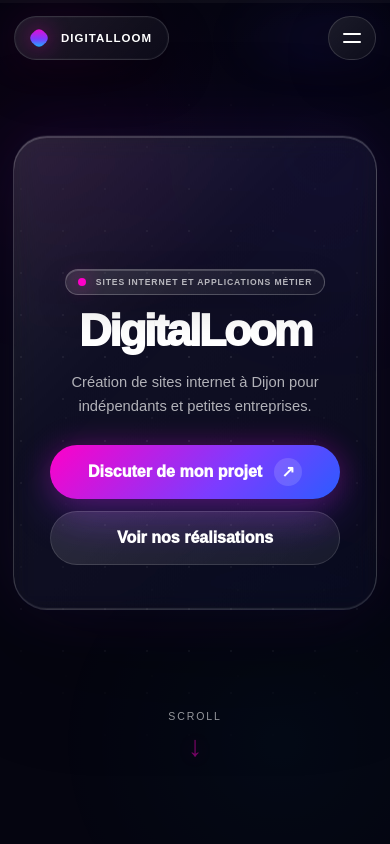
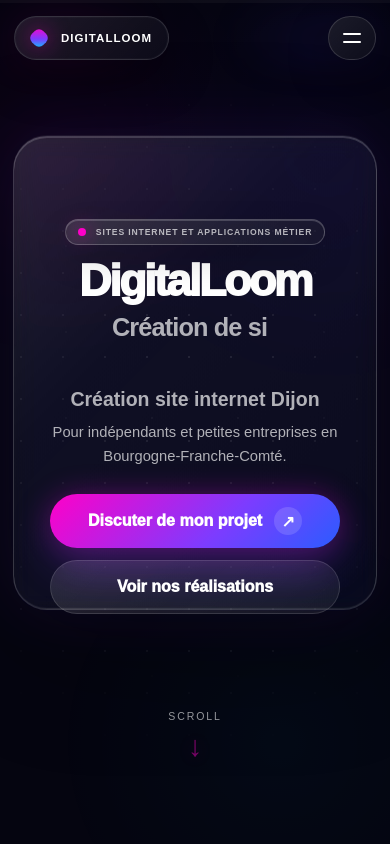
Before and after one commit to Reyden7/Portfolio2.0, a Next.js app in the folder qc-tech-portfolio/: page / in a window 390 px wide. Shown: the top 844 px of the page. Built offline with nearby package versions, Linux system fonts and the light colour scheme; no server answers.

Commit message:
Update homepage hero messaging

```diff
--- a/qc-tech-portfolio/src/app/page.tsx
+++ b/qc-tech-portfolio/src/app/page.tsx
@@ -1,9 +1,9 @@
 import Home from "../views/Home/Home";
 
 export const metadata = {
-  title: "Création de sites internet et apps sur mesure",
+  title: "Création site internet Dijon",
   description:
-    "Sites internet et apps métier pour indépendants, artisans et entreprises. Design moderne, SEO propre et mise en ligne.",
+    "Création de sites internet, sites vitrines, sites e-commerce et applications métier pour indépendants et petites entreprises en Bourgogne-Franche-Comté.",
   alternates: {
     canonical: "/",
     languages: {
--- a/qc-tech-portfolio/src/views/Home/Home.css
+++ b/qc-tech-portfolio/src/views/Home/Home.css
@@ -208,11 +208,55 @@
   color: transparent;
 }
 
+.home-hero__typewriter {
+  position: relative;
+  width: fit-content;
+  max-width: min(880px, 100%);
+  min-height: 1.12em;
+  margin: 18px auto 0;
+  color: rgba(255, 255, 255, 0.94);
+  font-size: clamp(2.05rem, 4.2vw, 4.35rem);
+  font-weight: 780;
+  line-height: 1.08;
+  letter-spacing: -0.045em;
+}
+
+.home-hero__typewriter::after {
+  content: "";
+  display: inline-block;
+  width: 3px;
+  height: 0.82em;
+  margin-left: 8px;
+  border-radius: 999px;
+  background: #ff00c8;
+  box-shadow: 0 0 18px rgba(255, 0, 200, 0.75);
+  vertical-align: -0.08em;
+  animation: typewriterCaret 900ms steps(1) infinite;
+}
+
+.home-hero__typewriter-fallback {
+  position: absolute;
+  width: 1px;
+  height: 1px;
+  overflow: hidden;
+  clip: rect(0 0 0 0);
+  white-space: nowrap;
+}
+
+.home-hero__seo-title {
+  width: min(720px, 100%);
+  margin: 34px auto 0;
+  color: rgba(255, 255, 255, 0.9);
+  font-size: clamp(1.35rem, 2.3vw, 2rem);
+  line-height: 1.28;
+  font-weight: 850;
+}
+
 .home-hero__subtitle {
   width: min(790px, 100%);
-  margin: 32px auto 0;
+  margin: 10px auto 0;
   color: rgba(255, 255, 255, 0.68);
-  font-size: clamp(1rem, 1.7vw, 1.22rem);
+  font-size: clamp(0.95rem, 1.45vw, 1.08rem);
   line-height: 1.75;
 }
 
@@ -1861,6 +1905,18 @@
   }
 }
 
+@keyframes typewriterCaret {
+  0%,
+  45% {
+    opacity: 1;
+  }
+
+  46%,
+  100% {
+    opacity: 0;
+  }
+}
+
 /* =========================================================
    10. RESPONSIVE
    ========================================================= */
@@ -2016,10 +2072,26 @@
     letter-spacing: -0.055em;
   }
 
+  .home-hero__typewriter {
+    max-width: 320px;
+    min-height: 2.16em;
+    margin-top: 12px;
+    font-size: clamp(1.45rem, 7vw, 2.15rem);
+    line-height: 1.08;
+    letter-spacing: -0.035em;
+  }
+
+  .home-hero__seo-title {
+    max-width: 320px;
+    margin-top: 18px;
+    font-size: clamp(1.1rem, 5vw, 1.42rem);
+    line-height: 1.28;
+  }
+
   .home-hero__subtitle {
     width: 100%;
     max-width: 330px;
-    margin: 18px auto 0;
+    margin: 8px auto 0;
     font-size: 0.96rem;
     line-height: 1.65;
   }
@@ -2421,8 +2493,17 @@
     font-size: clamp(2.25rem, 11.5vw, 3rem);
   }
 
+  .home-hero__typewriter,
+  .home-hero__seo-title {
+    max-width: 300px;
+  }
+
+  .home-hero__typewriter {
+    font-size: clamp(1.35rem, 6.5vw, 1.9rem);
+  }
+
   .home-hero__subtitle {
-    max-width: 290px;
+    max-width: 300px;
     font-size: 0.92rem;
   }
 
--- a/qc-tech-portfolio/src/views/Home/Home.tsx
+++ b/qc-tech-portfolio/src/views/Home/Home.tsx
@@ -1,5 +1,6 @@
 "use client";
 
+import { useEffect, useState } from "react";
 import TransitionLink from "../../components/TransitionLink/TransitionLink";
 import Header from "../../components/Header/Header";
 import useRevealOnScroll from "../../hooks/useRevealOnScroll";
@@ -14,15 +15,62 @@ import {
   faqItems,
 } from "../../data/homeContent";
 
+const typewriterPhrases = [
+  "Création de site internet",
+  "Création de site vitrine",
+  "Création de site e-commerce",
+  "Création d'application métier",
+];
+
 function Home() {
+  const [typewriterText, setTypewriterText] = useState("");
+
   useRevealOnScroll();
 
   usePageMeta({
-    title:
-      "Création de sites internet à Dijon et en Bourgogne-Franche-Comté",
+    title: "Création site internet Dijon",
     description:
-      "DigitalLoom accompagne les indépendants, artisans et entreprises dans la création de sites internet sécurisés, SEO et ergonomiques, ainsi que d'applications métier pertinentes.",
+      "DigitalLoom crée des sites internet, sites vitrines, sites e-commerce et applications métier pour indépendants et petites entreprises en Bourgogne-Franche-Comté.",
   });
+
+  useEffect(() => {
+    let phraseIndex = 0;
+    let letterIndex = 0;
+    let isDeleting = false;
+    let timeoutId;
+
+    const type = () => {
+      const currentPhrase = typewriterPhrases[phraseIndex];
+
+      setTypewriterText(currentPhrase.slice(0, letterIndex));
+
+      if (!isDeleting && letterIndex < currentPhrase.length) {
+        letterIndex += 1;
+        timeoutId = window.setTimeout(type, 62);
+        return;
+      }
+
+      if (!isDeleting && letterIndex === currentPhrase.length) {
+        isDeleting = true;
+        timeoutId = window.setTimeout(type, 1150);
+        return;
+      }
+
+      if (isDeleting && letterIndex > 0) {
+        letterIndex -= 1;
+        timeoutId = window.setTimeout(type, 34);
+        return;
+      }
+
+      isDeleting = false;
+      phraseIndex = (phraseIndex + 1) % typewriterPhrases.length;
+      timeoutId = window.setTimeout(type, 260);
+    };
+
+    type();
+
+    return () => window.clearTimeout(timeoutId);
+  }, []);
 
   return (
     <main className="home">
@@ -45,9 +93,20 @@ function Home() {
 
           <h1>DigitalLoom</h1>
 
+          <p className="home-hero__typewriter" aria-live="polite">
+            {typewriterText}
+          </p>
+
+          <ul className="home-hero__typewriter-fallback">
+            {typewriterPhrases.map((phrase) => (
+              <li key={phrase}>{phrase}</li>
+            ))}
+          </ul>
+
+          <p className="home-hero__seo-title">Création site internet Dijon</p>
 
           <p className="home-hero__subtitle">
-            Création de sites internet à Dijon pour indépendants et petites entreprises.
+            Pour indépendants et petites entreprises en Bourgogne-Franche-Comté.
           </p>
 
           <div className="home-hero__actions">
@@ -101,7 +160,7 @@ function Home() {
           <div className="home-story__grid reveal" data-reveal-direction="left">
             <div className="home-story__heading">
               <h2>
-                Création de sites internet à Dijon pour indépendants et petites entreprises
+                Création site internet Dijon
               </h2>
 
               <div className="home-story__stats">
@@ -118,7 +177,11 @@ function Home() {
             </div>
 
             <div className="home-story__content">
-              <p>Webmaster basé à Dijon, spécialisé dans la création de sites internet et d’applications métier pour les indépendants, artisans</p>
+              <p>
+                Webmaster basé à Dijon, spécialisé dans la création de sites
+                internet et d’applications métier pour les indépendants, artisans
+                et petites entreprises.
+              </p>
 
 
               <p>
```
